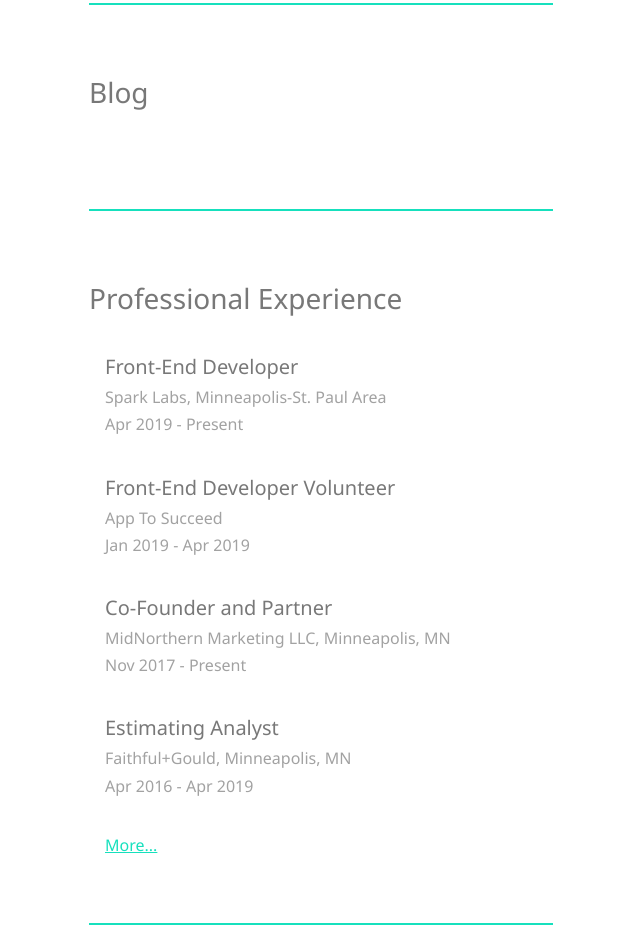
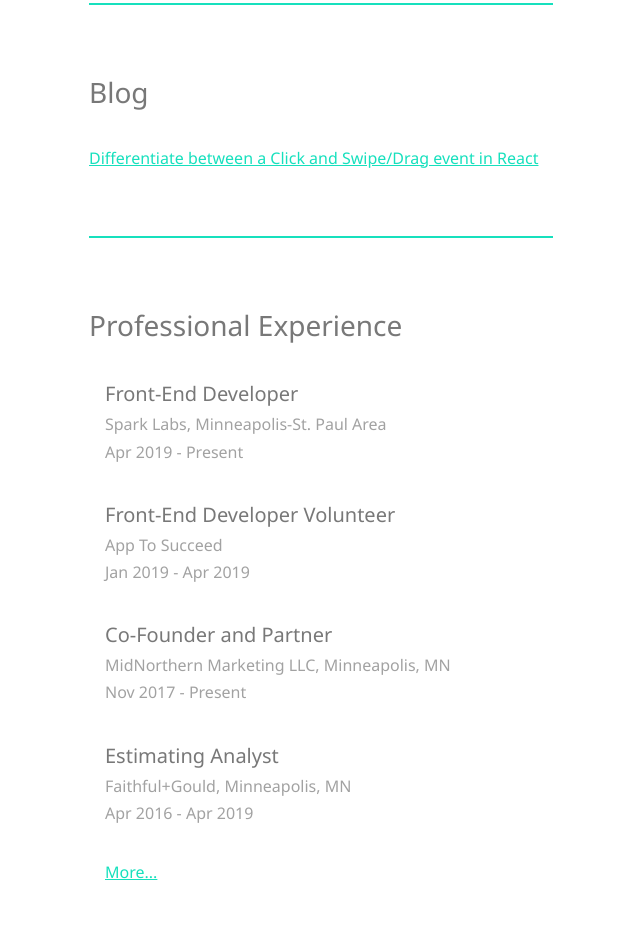
Before and after one commit to CavanWagg/gatsby-portfolio, a Gatsby site: page / in a window 1280 px wide. Shown: the part 1949-2894 px from the top of the page, without its empty margins (391-1031 px from the left). Built offline with nearby package versions, Linux system fonts and the light colour scheme; Gatsby itself is replaced by a stand-in of ours; a script that the page names is missing.

Commit message:
retainable embed not working in prod, temp disabling

```diff
--- a/src/components/Main/Blog.js
+++ b/src/components/Main/Blog.js
@@ -7,15 +7,21 @@
         <header className="major">
           <h2>Blog</h2>
         </header>
-        <div
+        <a
+          target="_blank"
+          href="https://medium.com/@waggx002/differentiate-between-a-click-and-swipe-drag-event-in-react-f141e1ff3162"
+        >
+          Differentiate between a Click and Swipe/Drag event in React
+        </a>
+        {/* <div
           id="retainable-rss-embed"
           data-rss="https://medium.com/feed/@waggx002"
           data-maxcols="1 "
-          data-layout="grid"
+          data-layout="slider"
           data-poststyle="external"
           data-readmore="Read the rest"
           data-buttonclass="readmore"
-        />
+        /> */}
       </section>
     </div>
   )
```
